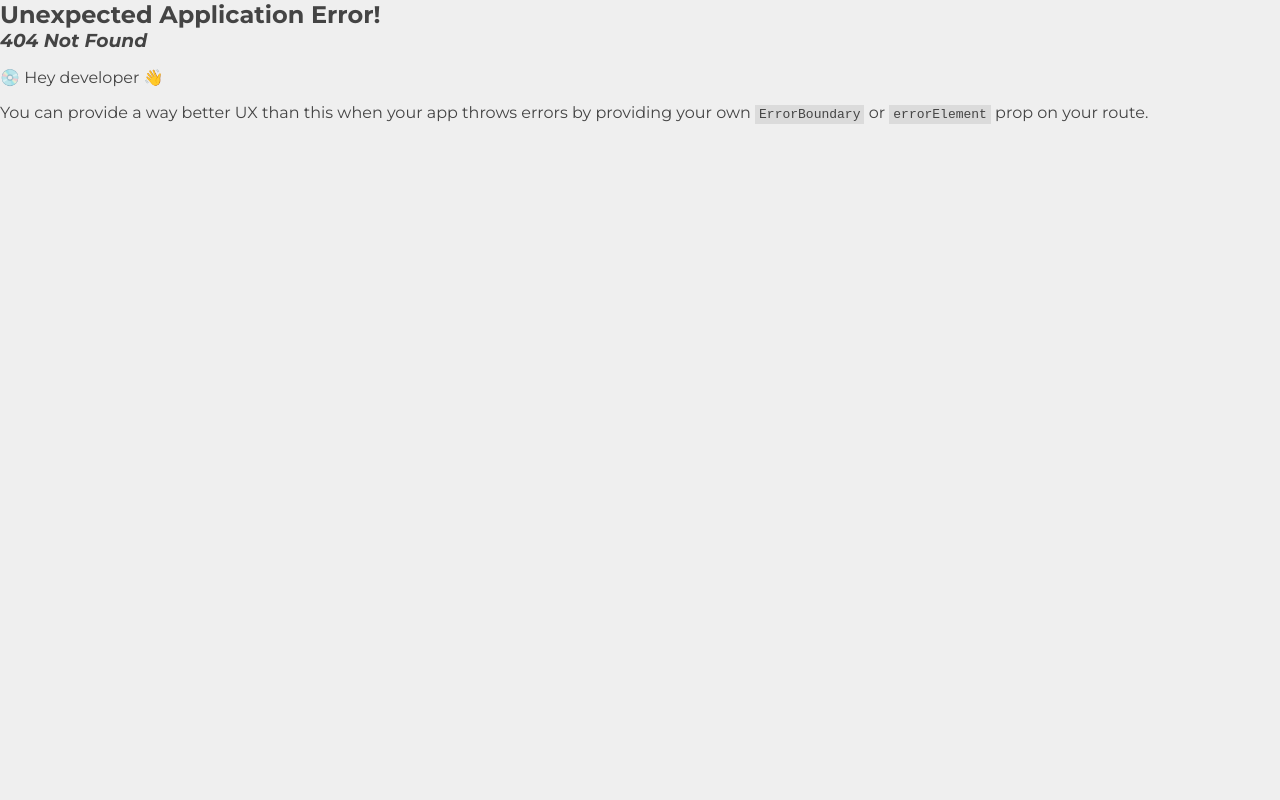
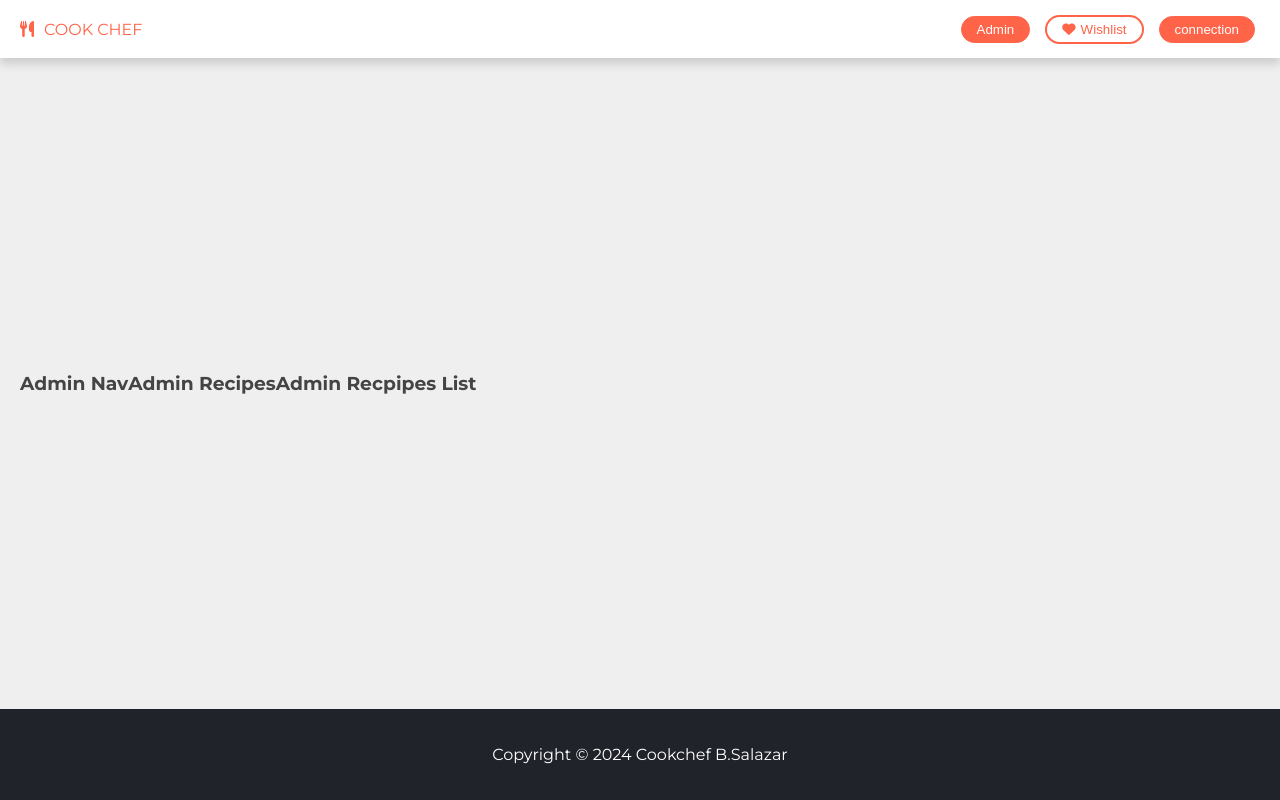
Before and after one commit to BaptFr/cookchef, a React (Vite) app: page /admin/recipes/list in a window 1280 px wide. Before the commit this address had no page. Built offline with nearby package versions, Linux system fonts and the light colour scheme.

Commit message:
Routes creation for the admin panel

```diff
--- a/src/components/Header/Header.jsx
+++ b/src/components/Header/Header.jsx
@@ -17,7 +17,7 @@
             </div>
             <ul className={styles.headerList}>
                 <NavLink to='/admin'>
-                    <button className='btn btn-primary mr-15'>Ajouter une recette</button>
+                    <button className='btn btn-primary mr-15'>Admin</button>
                 </NavLink>
                 <button className='mr-5 btn btn-reverse-primary mr-15'>
                     <i className="fa-solid fa-heart mr-5" />
--- a/src/pages/Admin/Admin.jsx
+++ b/src/pages/Admin/Admin.jsx
@@ -1,10 +1,12 @@
-import RecipeForm from "./components/RecipeForm/RecipeForm";
+import { Outlet } from "react-router-dom";
+import AdminNav from "./components/AdminNav/AdminNav";
 
 function Admin () {
 
     return (
-        <div className='d-flex flex-column flex-fill align-items-center p-20'>
-            <RecipeForm />
+        <div className='d-flex flex-fill align-items-center p-20'>
+            <AdminNav />
+            <Outlet />
         </div>
     )
 };
--- /dev/null
+++ b/src/pages/Admin/components/AdminNav/AdminNav.jsx
@@ -0,0 +1,6 @@
+
+function AdminNav () {
+    return <h3>Admin Nav</h3>
+};
+
+export default AdminNav;
--- /dev/null
+++ b/src/pages/Admin/pages/AdminRecipes/AdminRecipes.jsx
@@ -0,0 +1,12 @@
+import { Outlet } from "react-router-dom";
+
+function AdminRecipes () {
+
+    return (
+        <>
+            <h3>Admin Recipes</h3>
+            <Outlet />
+        </>
+    )
+}
+export default AdminRecipes;
--- /dev/null
+++ b/src/pages/Admin/pages/AdminRecipes/pages/AdminRecipesList/AdminRecipesList.jsx
@@ -0,0 +1,7 @@
+
+function AdminRecipesList () {
+
+    return <h3> Admin Recpipes List</h3>
+};
+
+export default AdminRecipesList;
--- /dev/null
+++ b/src/pages/Admin/pages/AdminUsers/AdminUsers.jsx
@@ -0,0 +1,6 @@
+
+function AdminUsers () {
+
+    return <h3> Admin Users</h3>
+};
+export default AdminUsers;
--- a/src/router.jsx
+++ b/src/router.jsx
@@ -1,9 +1,14 @@
-import { createBrowserRouter } from "react-router-dom";
+import { createBrowserRouter, redirect } from "react-router-dom";
 import { lazy } from 'react';
 import App from "./App";
 
 const HomePage = lazy (() => import('./pages/Homepage/HomePage'));
 const Admin = lazy (() => import('./pages/Admin/Admin'));
+    const AdminRecipes = lazy ( () => import('./pages/Admin/pages/AdminRecipes/AdminRecipes'));
+        const AdminRecipesList = lazy ( () => import('./pages/Admin/pages/AdminRecipes/pages/AdminRecipesList/AdminRecipesList'));
+        const AdminRecipesForm = lazy ( () => import('./pages/Admin/pages/AdminRecipes/pages/AdminRecipesForm/AdminRecipesForm'));
+    const AdminUsers = lazy ( () => import('./pages/Admin/pages/AdminUsers/AdminUsers'));
+
 
 export const router = createBrowserRouter ([
     {
@@ -17,6 +22,39 @@
             {
                 path: 'admin',
                 element: <Admin />,
+                children: [
+                    {
+                        path: 'recipes',
+                        element: <AdminRecipes />,
+                        children: [
+                            {
+                                index: true,
+                                loader: async () =>  redirect('/admin/recipes/list'),
+
+                            },
+                            {
+                                path: 'list',
+                                element: <AdminRecipesList />,
+                            },
+                            {
+                                path: 'new',
+                                element: <AdminRecipesForm />,
+                            },
+                            {
+                                path: 'edit/:recipeId',
+                                element: <AdminRecipesForm />,
+                            },
+                        ]
+                    },
+                    {
+                        path: 'users',
+                        element: <AdminUsers />,
+                    },
+                    {
+                        index: true,
+                        loader: async () => redirect("/admin/recipes"),
+                    },
+                ]
             },
         ],
     },
```
Also changed, not shown: src/pages/Admin/pages/AdminRecipes/pages/AdminRecipesForm/AdminRecipesForm.jsx (renamed from src/pages/Admin/components/RecipeForm/RecipeForm.jsx, +4 -4 lines), src/pages/Admin/pages/AdminRecipes/pages/AdminRecipesForm/AdminRecipesForm.module.scss (renamed from src/pages/Admin/components/RecipeForm/RecipeForm.module.scss).
